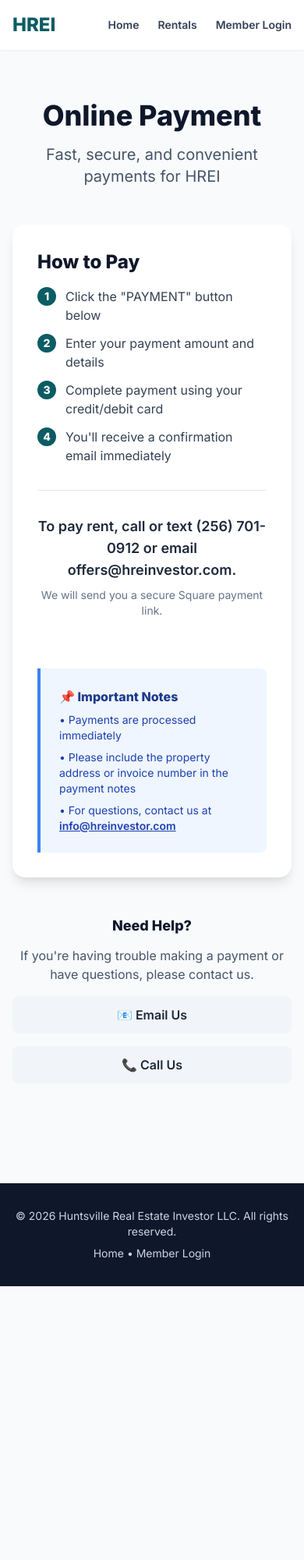
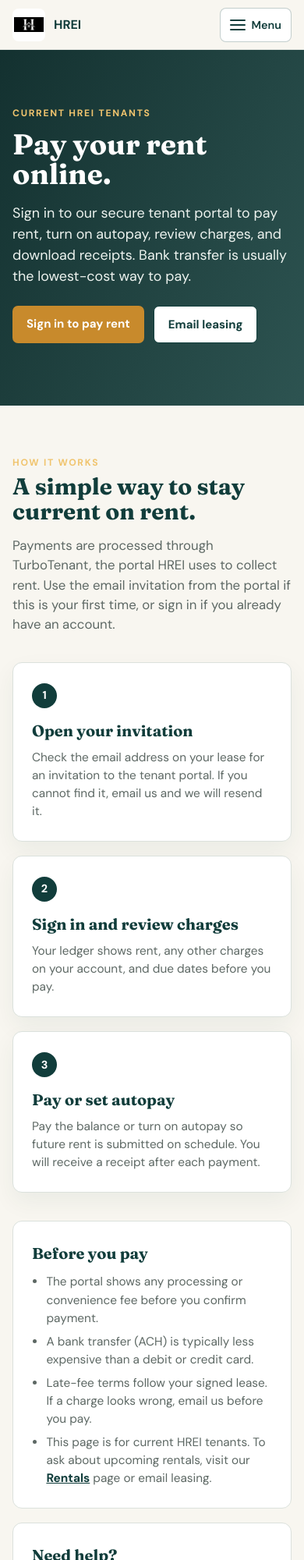
Before and after one commit to HREInvestor/HREInvestor, a plain HTML site: page rent.html in a window 390 px wide. Shown: the top 2000 px of the page at 78% size. Before the commit the page ends 1649 px from the top, so only its background shows below. Drawn offline with nearby package versions, Linux system fonts and the light colour scheme.

Commit message:
Add Pay Rent page and nav link for tenant payments
Replace the outdated rent.html Square-link page (including the
placeholder telephone number) with a branded Pay Rent portal page
that sends current tenants to the TurboTenant renter login. Add a
Pay Rent item to the shared public nav and footers. Contact on the
new page is offers@hreinvestor.com only.

```diff
--- a/rent.html
+++ b/rent.html
@@ -1,131 +1,191 @@
 <!doctype html>
 <html lang="en">
 <head>
-  <meta charset="utf-8" />
-  <meta name="viewport" content="width=device-width, initial-scale=1" />
-  <title>Payment - HREI</title>
-  <script src="https://cdn.tailwindcss.com"></script>
-  <link href="https://fonts.googleapis.com/css2?family=Inter:wght@400;600;800&display=swap" rel="stylesheet">
+  <meta charset="utf-8">
+  <meta name="viewport" content="width=device-width, initial-scale=1">
+  <meta name="description" content="Pay your HREI rent online through our secure tenant portal. Set up autopay, view charges, and download receipts.">
+  <title>Pay Rent | HREI</title>
+  <link rel="icon" type="image/png" href="assets/favicon.png">
+  <link rel="preconnect" href="https://fonts.googleapis.com">
+  <link rel="preconnect" href="https://fonts.gstatic.com" crossorigin>
+  <link href="https://fonts.googleapis.com/css2?family=DM+Sans:wght@400;500;600;700&family=Fraunces:opsz,wght@9..144,600;9..144,700&display=swap" rel="stylesheet">
   <style>
-    body { font-family: Inter, sans-serif; }
+    :root{--forest:#113d3b;--dark:#0a2928;--cream:#f8f6f0;--ink:#17201e;--muted:#5d6864;--line:#dbe1dc;--gold:#c88a2c;--white:#fff}
+    *{box-sizing:border-box}
+    html{scroll-behavior:smooth}
+    body{margin:0;background:var(--cream);color:var(--ink);font-family:"DM Sans",sans-serif;line-height:1.5}
+    a{color:inherit}
+    .shell{max-width:1180px;margin:auto;padding:0 24px}
+    .nav{height:78px;display:flex;align-items:center;justify-content:space-between;background:rgba(248,246,240,.95);position:sticky;top:0;z-index:20;backdrop-filter:blur(10px);border-bottom:1px solid rgba(17,61,59,.09)}
+    .brand{display:flex;gap:11px;align-items:center;text-decoration:none}
+    .brand img{width:48px;height:48px;object-fit:contain;object-position:center;border-radius:8px;background:#fff;padding:2px}
+    .brand strong{display:block;color:var(--forest)}
+    .brand small{display:block;color:var(--muted);font-size:.72rem}
+    .links{display:flex;gap:20px;align-items:center;font-weight:600;font-size:.94rem}
+    .links a{text-decoration:none}
+    .links a:not(.button):hover{color:var(--forest)}
+    .links a.active-tab{color:var(--forest);border-bottom:2px solid var(--gold);padding-bottom:4px}
+    .button{display:inline-block;padding:12px 18px;border-radius:7px;background:var(--gold);color:#fff;text-decoration:none;font-weight:700;border:0;cursor:pointer;font-family:inherit;font-size:.94rem;transition:background .15s ease,transform .15s ease}
+    .button:hover{background:#ad731e}
+    .buyer-button{background:#fff;color:var(--forest);border:1px solid var(--forest)}
+    .buyer-button:hover{background:#edf2ee}
+    .skip-link{position:absolute;left:-9999px;top:0;z-index:9999;background:#fff;color:var(--forest);padding:12px 16px;font-weight:700}
+    .skip-link:focus{left:12px;top:12px}
+    a:focus-visible,button:focus-visible{outline:3px solid var(--gold);outline-offset:3px}
+
+    .hero{background:linear-gradient(115deg,rgba(10,41,40,.96),rgba(17,61,59,.88));color:#fff;padding:72px 0 80px}
+    .eyebrow{font-size:.76rem;text-transform:uppercase;letter-spacing:.14em;font-weight:700;color:#f0c46e}
+    .hero h1,h2,h3{font-family:Fraunces,serif}
+    .hero h1{font-size:clamp(2.3rem,5vw,4.1rem);line-height:1.03;margin:12px 0 18px;max-width:780px}
+    .hero p{font-size:1.12rem;max-width:680px;color:#edf3ef;margin:0 0 24px}
+    .hero-actions{display:flex;gap:12px;flex-wrap:wrap}
+
+    .section{padding:64px 0}
+    .intro{max-width:720px;margin-bottom:36px}
+    .intro h2{font-size:clamp(1.85rem,3.5vw,2.75rem);color:var(--forest);margin:6px 0 15px;line-height:1.08}
+    .intro p{margin:0;color:var(--muted);font-size:1.05rem}
+
+    .steps{display:grid;grid-template-columns:repeat(3,1fr);gap:18px}
+    .step{background:#fff;border:1px solid var(--line);border-radius:12px;padding:26px 24px;box-shadow:0 12px 30px rgba(17,61,59,.06)}
+    .step-num{display:inline-flex;align-items:center;justify-content:center;width:32px;height:32px;border-radius:999px;background:var(--forest);color:#fff;font-weight:700;font-size:.9rem;margin-bottom:14px}
+    .step h3{margin:0 0 8px;font-size:1.25rem;color:var(--forest)}
+    .step p{margin:0;color:var(--muted);font-size:.96rem}
+
+    .notes{display:grid;grid-template-columns:1.1fr .9fr;gap:18px;margin-top:36px}
+    .note{background:#fff;border:1px solid var(--line);border-radius:12px;padding:26px 24px}
+    .note h3{margin:0 0 10px;font-size:1.25rem;color:var(--forest)}
+    .note p,.note li{color:var(--muted);font-size:.96rem}
+    .note ul{margin:0;padding-left:1.15rem}
+    .note li+li{margin-top:7px}
+    .note a{color:var(--forest);font-weight:700}
+
+    .help{background:#edf2ee;border-top:1px solid var(--line)}
+    .help .intro{margin-bottom:22px}
+
+    .footer{background:var(--dark);color:#d6e0db;padding:36px 0;margin-top:0}
+    .footer-row{display:flex;justify-content:space-between;gap:20px;align-items:center;flex-wrap:wrap}
+    .footer a{color:#fff}
+    .footer p{margin:5px 0;font-size:.88rem}
+    .footer-links{display:flex;gap:17px;font-size:.88rem;align-items:center;flex-wrap:wrap}
+
+    @media(max-width:900px){
+      .steps,.notes{grid-template-columns:1fr}
+      .links a.hide-mobile{display:none}
+    }
   </style>
-  <script>
-    tailwind.config = {
-      theme: {
-        extend: {
-          colors: {
-            brand: {
-              DEFAULT:'#0B5C63',
-              dark:'#073C40',
-              accent:'#F59E0B'
-            }
-          }
-        }
-      }
-    };
-  </script>
+  <link rel="stylesheet" href="assets/css/mobile-nav.css">
 </head>
-<body class="bg-slate-50">
+<body>
+  <a class="skip-link" href="#main-content">Skip to content</a>
 
-  <!-- Header -->
-  <header class="bg-white shadow-sm">
-    <div class="max-w-7xl mx-auto px-4 sm:px-6 lg:px-8 py-4 flex justify-between items-center">
-      <div class="flex items-center gap-3">
-        <a href="/" class="font-extrabold text-2xl text-brand">HREI</a>
+  <nav class="nav">
+    <div class="shell" style="width:100%;display:flex;align-items:center;justify-content:space-between">
+      <a class="brand" href="index.html">
+        <img src="assets/favicon.png" alt="HREI logo">
+        <span><strong>HREI</strong><small>Huntsville Real Estate Investors</small></span>
+      </a>
+      <button type="button" class="menu-toggle" aria-controls="site-nav-links" aria-expanded="false" aria-label="Open menu"><span class="bars" aria-hidden="true"></span><span>Menu</span></button>
+      <div class="links" id="site-nav-links">
+        <a class="hide-mobile" href="index.html#process">How it works</a>
+        <a class="hide-mobile" href="index.html#projects">Our work</a>
+        <a class="hide-mobile" href="index.html#home-connect">Home repairs</a>
+        <a href="gay-street.html">Featured Deal</a>
+        <a class="hide-mobile" href="markets.html">Markets</a>
+        <a href="rentals.html">Rentals</a>
+        <a class="active-tab" href="rent.html">Pay Rent</a>
+        <a class="button buyer-button hide-mobile" href="buyer-intake.html">Buy Houses</a>
+        <a class="button" href="sell-fast.html">Sell Your House</a>
       </div>
-      <nav class="flex items-center gap-6 text-sm font-semibold">
-        <a href="/" class="text-slate-700 hover:text-brand">Home</a>
-        <a href="/rentals.html" class="text-slate-700 hover:text-brand">Rentals</a>
-        <a href="/login.html" class="text-slate-700 hover:text-brand">Member Login</a>
+    </div>
   </nav>
+
+  <main id="main-content">
+    <section class="hero">
+      <div class="shell">
+        <div class="eyebrow">Current HREI tenants</div>
+        <h1>Pay your rent online.</h1>
+        <p>Sign in to our secure tenant portal to pay rent, turn on autopay, review charges, and download receipts. Bank transfer is usually the lowest-cost way to pay.</p>
+        <div class="hero-actions">
+          <a class="button" href="https://renter.turbotenant.com/auth/login" rel="noopener noreferrer">Sign in to pay rent</a>
+          <a class="button buyer-button" href="mailto:offers@hreinvestor.com">Email leasing</a>
         </div>
-  </header>
+      </div>
+    </section>
 
-  <!-- Main Content -->
-  <main class="max-w-3xl mx-auto px-4 sm:px-6 lg:px-8 py-16">
-
-    <!-- Page Header -->
-    <div class="text-center mb-12">
-      <h1 class="text-4xl md:text-5xl font-extrabold text-slate-900 mb-4">
-        Online Payment
-      </h1>
-      <p class="text-xl text-slate-600">
-        Fast, secure, and convenient payments for HREI
-      </p>
+    <section class="section">
+      <div class="shell">
+        <div class="intro">
+          <div class="eyebrow">How it works</div>
+          <h2>A simple way to stay current on rent.</h2>
+          <p>Payments are processed through TurboTenant, the portal HREI uses to collect rent. Use the email invitation from the portal if this is your first time, or sign in if you already have an account.</p>
+        </div>
+        <div class="steps">
+          <article class="step">
+            <span class="step-num">1</span>
+            <h3>Open your invitation</h3>
+            <p>Check the email address on your lease for an invitation to the tenant portal. If you cannot find it, email us and we will resend it.</p>
+          </article>
+          <article class="step">
+            <span class="step-num">2</span>
+            <h3>Sign in and review charges</h3>
+            <p>Your ledger shows rent, any other charges on your account, and due dates before you pay.</p>
+          </article>
+          <article class="step">
+            <span class="step-num">3</span>
+            <h3>Pay or set autopay</h3>
+            <p>Pay the balance or turn on autopay so future rent is submitted on schedule. You will receive a receipt after each payment.</p>
+          </article>
         </div>
 
-    <!-- Payment Card -->
-    <div class="bg-white rounded-2xl shadow-lg p-8 md:p-12">
-
-      <!-- Instructions -->
-      <div class="mb-8">
-        <h2 class="text-2xl font-bold text-slate-900 mb-4">How to Pay</h2>
-        <ol class="space-y-3 text-slate-700">
-          <li class="flex items-start gap-3">
-            <span class="flex-shrink-0 w-6 h-6 bg-brand text-white rounded-full flex items-center justify-center text-sm font-bold">1</span>
-            <span>Click the "PAYMENT" button below</span>
-          </li>
-          <li class="flex items-start gap-3">
-            <span class="flex-shrink-0 w-6 h-6 bg-brand text-white rounded-full flex items-center justify-center text-sm font-bold">2</span>
-            <span>Enter your payment amount and details</span>
-          </li>
-          <li class="flex items-start gap-3">
-            <span class="flex-shrink-0 w-6 h-6 bg-brand text-white rounded-full flex items-center justify-center text-sm font-bold">3</span>
-            <span>Complete payment using your credit/debit card</span>
-          </li>
-          <li class="flex items-start gap-3">
-            <span class="flex-shrink-0 w-6 h-6 bg-brand text-white rounded-full flex items-center justify-center text-sm font-bold">4</span>
-            <span>You'll receive a confirmation email immediately</span>
-          </li>
-        </ol>
-      </div>
-
-      <!-- Payment Button -->
-      <div class="text-center py-8 border-t border-slate-200">
-        <p class="text-lg font-semibold text-slate-800">To pay rent, call or text (256) 701-0912 or email offers@hreinvestor.com.</p>
-        <p class="mt-2 text-sm text-slate-500">We will send you a secure Square payment link.</p>
-      </div>
-
-      <!-- Important Notes -->
-      <div class="mt-8 bg-blue-50 border-l-4 border-blue-500 p-6 rounded-r-lg">
-        <h3 class="font-bold text-blue-900 mb-2">📌 Important Notes</h3>
-        <ul class="space-y-2 text-sm text-blue-800">
-          <li>• Payments are processed immediately</li>
-          <li>• Please include the property address or invoice number in the payment notes</li>
-          <li>• For questions, contact us at <a href="mailto:info@hreinvestor.com" class="underline font-semibold">info@hreinvestor.com</a></li>
+        <div class="notes">
+          <article class="note">
+            <h3>Before you pay</h3>
+            <ul>
+              <li>The portal shows any processing or convenience fee before you confirm payment.</li>
+              <li>A bank transfer (ACH) is typically less expensive than a debit or credit card.</li>
+              <li>Late-fee terms follow your signed lease. If a charge looks wrong, email us before you pay.</li>
+              <li>This page is for current HREI tenants. To ask about upcoming rentals, visit our <a href="rentals.html">Rentals</a> page or email leasing.</li>
             </ul>
-      </div>
-
-    </div>
-
-    <!-- Help Section -->
-    <div class="mt-12 text-center">
-      <h3 class="text-lg font-bold text-slate-900 mb-3">Need Help?</h3>
-      <p class="text-slate-600 mb-4">
-        If you're having trouble making a payment or have questions, please contact us.
-      </p>
-      <div class="flex flex-col sm:flex-row gap-4 justify-center">
-        <a href="mailto:info@hreinvestor.com" class="inline-block bg-slate-100 hover:bg-slate-200 text-slate-800 font-semibold px-6 py-3 rounded-lg transition">
-          📧 Email Us
-        </a>
-        <a href="tel:+12565551234" class="inline-block bg-slate-100 hover:bg-slate-200 text-slate-800 font-semibold px-6 py-3 rounded-lg transition">
-          📞 Call Us
-        </a>
+          </article>
+          <article class="note">
+            <h3>Need help?</h3>
+            <p>For payment questions, a missing invitation, or a reasonable accommodation request, email <a href="mailto:offers@hreinvestor.com">offers@hreinvestor.com</a>.</p>
+            <p style="margin-top:14px">Please include your full name and the property address in your message. Do not send bank account or card numbers by email.</p>
+          </article>
         </div>
       </div>
+    </section>
 
+    <section class="section help">
+      <div class="shell">
+        <div class="intro">
+          <div class="eyebrow">Fair housing</div>
+          <h2>Equal Housing Opportunity.</h2>
+          <p>Huntsville Real Estate Investors LLC does not discriminate on the basis of race, color, religion, sex (including sexual orientation and gender identity), national origin, familial status, or disability, and complies with all federal, state, and local fair housing laws.</p>
+        </div>
+      </div>
+    </section>
   </main>
 
-  <!-- Footer -->
-  <footer class="bg-slate-900 text-slate-300 py-8 mt-16">
-    <div class="max-w-7xl mx-auto px-4 sm:px-6 lg:px-8 text-center">
-      <p class="text-sm">&copy; 2026 Huntsville Real Estate Investor LLC. All rights reserved.</p>
-      <p class="text-sm mt-2">
-        <a href="/" class="hover:text-white">Home</a> •
-        <a href="/login.html" class="hover:text-white">Member Login</a>
-      </p>
+  <footer class="footer">
+    <div class="shell footer-row">
+      <div>
+        <strong>HREI — Huntsville Real Estate Investors LLC</strong>
+        <p>Huntsville, Alabama • offers@hreinvestor.com</p>
+        <p>© 2026 Huntsville Real Estate Investors LLC.</p>
+      </div>
+      <div class="footer-links">
+        <a href="index.html">Home</a>
+        <a href="rentals.html">Rentals</a>
+        <a href="rent.html">Pay Rent</a>
+        <a href="privacy-policy.html">Privacy</a>
+        <a href="terms-of-use.html">Terms</a>
+        <a href="accessibility.html">Accessibility</a>
+        <a href="login.html" class="button" style="background:#fff;color:var(--forest);padding:12px 18px">Member Sign In</a>
+      </div>
     </div>
   </footer>
 
+  <script src="assets/js/mobile-nav.js" defer></script>
 </body>
 </html>
```
Also changed, not shown: gay-street.html (+2 -0 lines), index.html (+2 -2 lines), markets.html (+2 -2 lines), rentals.html (+2 -0 lines). Lines whose indentation alone changed are shown as unchanged.
